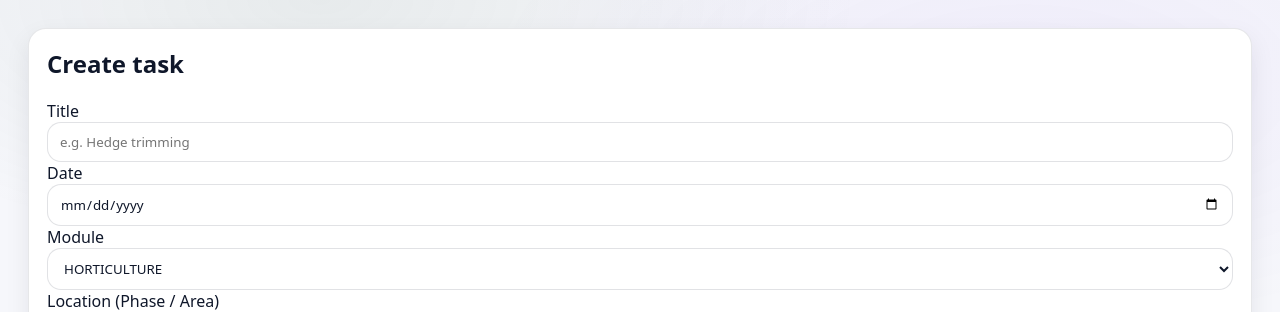
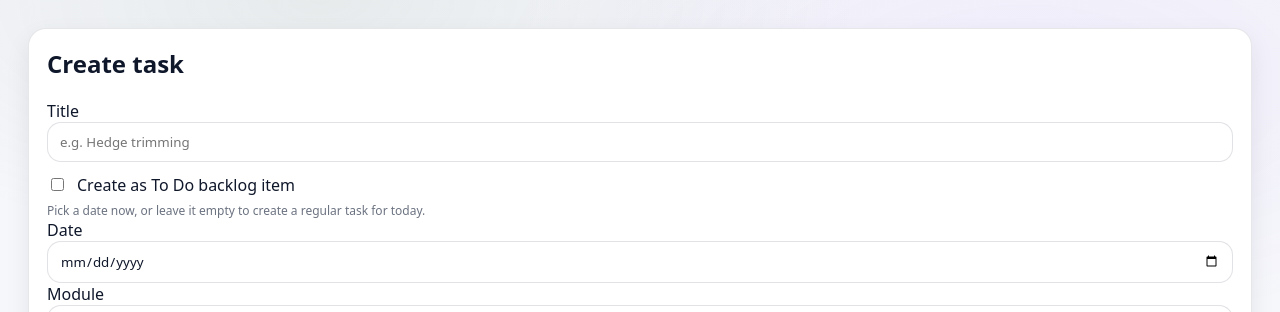
Before and after one commit to 1g0rb/taskmanager, a Flask app: template templates/admin_task_new.html in a window 1280 px wide. Shown: the top 312 px of the page. Run offline with Flask 3, Linux system fonts and the light colour scheme; the template is opened without the code that fills it, so the values that code supplies are empty.

Commit message:
Add admin todo backlog workflow

```diff
--- a/app.py
+++ b/app.py
@@ -91,6 +91,7 @@ class Task(Base):
 
     task_date = Column(Date, default=date.today)
     next_action_date = Column(Date, nullable=True)
+    is_todo = Column(Boolean, default=False, nullable=False)
 
     location_id = Column(Integer, ForeignKey("locations.id"), nullable=False)
 
@@ -473,6 +474,14 @@ def ensure_task_column_carryover():
         if "carryover_from_task_id" not in names:
             conn.execute(text("ALTER TABLE tasks ADD COLUMN carryover_from_task_id INTEGER"))
             print("✅ Added column: tasks.carryover_from_task_id")
+
+def ensure_task_column_is_todo():
+    with engine.begin() as conn:
+        cols = conn.execute(text("PRAGMA table_info(tasks)")).fetchall()
+        names = {c[1] for c in cols}
+        if "is_todo" not in names:
+            conn.execute(text("ALTER TABLE tasks ADD COLUMN is_todo BOOLEAN NOT NULL DEFAULT 0"))
+            print("Added column: tasks.is_todo")
 
 def ensure_user_column_display_name():
     with engine.begin() as conn:
@@ -618,6 +627,7 @@ def ensure_task_work_session_schema():
 
 Base.metadata.create_all(engine)
 ensure_task_column_carryover()
+ensure_task_column_is_todo()
 ensure_user_column_display_name()
 ensure_user_column_telegram_chat_id()
 ensure_observation_column_is_read()
@@ -1060,6 +1070,8 @@ def parse_module_arg() -> tuple[str, str | None]:
 
 
 def get_task_schedule_date(task: Task) -> date | None:
+    if getattr(task, "is_todo", False):
+        return None
     return task.task_date or task.next_action_date
 
 
@@ -1104,7 +1116,7 @@ def notify_task_assignees(db: Session, task: Task, label: str) -> None:
 
 
 def load_worker_task_groups(db: Session, user: User, module_filter: str | None, today: date, until: date):
-    query = db.query(Task).filter(Task.status != "done")
+    query = db.query(Task).filter(Task.status != "done", Task.is_todo == False)
     if module_filter:
         query = query.filter(Task.module == module_filter)
     query = filter_my_and_unassigned(db, query, user)
@@ -1174,6 +1186,8 @@ def pick_worker_priority_task(today_tasks, overdue_tasks, upcoming_tasks, assign
 
 
 def is_task_allowed_for_worker(db, task: Task, user: User) -> bool:
+    if getattr(task, "is_todo", False):
+        return False
     if user.role == "admin" or user.username.lower() in ADMIN_EMAILS:
         return True
 
@@ -1785,6 +1799,10 @@ def admin_tasks():
 
         # SMART SORT (command center order)
         def task_sort_key(t):
+            if t.is_todo:
+                created_key = t.created_at or datetime.min
+                created_stamp = created_key.timestamp() if created_key != datetime.min else 0
+                return (-1, -created_stamp, -(t.id or 0))
             d = str(t.task_date) if t.task_date else "9999-99-99"
 
             if t.status == "done":
@@ -1846,40 +1864,45 @@ def admin_tasks():
         # URGENT STRIP
         urgent_tasks = [
             t for t in tasks
-            if t.status != "done" and t.task_date and str(t.task_date) <= today
+            if not t.is_todo and t.status != "done" and t.task_date and str(t.task_date) <= today
         ][:4]
 
         # COUNTS
         counts = {
-            "today": sum(1 for t in tasks if (t.task_date and str(t.task_date) == today and t.status != "done")),
-            "unfinished": sum(1 for t in tasks if (t.task_date and str(t.task_date) < today and t.status != "done")),
-            "upcoming": sum(1 for t in tasks if (t.task_date and str(t.task_date) > today and t.status != "done")),
-            "done": sum(1 for t in tasks if t.status == "done"),
+            "todo": sum(1 for t in tasks if t.is_todo),
+            "today": sum(1 for t in tasks if (not t.is_todo and t.task_date and str(t.task_date) == today and t.status != "done")),
+            "unfinished": sum(1 for t in tasks if (not t.is_todo and t.task_date and str(t.task_date) < today and t.status != "done")),
+            "upcoming": sum(1 for t in tasks if (not t.is_todo and t.task_date and str(t.task_date) > today and t.status != "done")),
+            "done": sum(1 for t in tasks if not t.is_todo and t.status == "done"),
         }
 
         # FILTER LIST
         filtered_tasks = tasks
-        if flt == "today":
-            filtered_tasks = [t for t in tasks if (t.task_date and str(t.task_date) == today)]
+        if flt == "todo":
+            filtered_tasks = [t for t in tasks if t.is_todo]
+        elif flt == "today":
+            filtered_tasks = [t for t in tasks if (not t.is_todo and t.task_date and str(t.task_date) == today)]
         elif flt == "unfinished":
-            filtered_tasks = [t for t in tasks if (t.task_date and str(t.task_date) < today and t.status != "done")]
+            filtered_tasks = [t for t in tasks if (not t.is_todo and t.task_date and str(t.task_date) < today and t.status != "done")]
         elif flt == "open":
-            filtered_tasks = [t for t in tasks if t.status == "open"]
+            filtered_tasks = [t for t in tasks if t.status == "open" and not t.is_todo]
         elif flt == "done":
-            filtered_tasks = [t for t in tasks if t.status == "done"]
+            filtered_tasks = [t for t in tasks if t.status == "done" and not t.is_todo]
         elif flt == "upcoming":
-            filtered_tasks = [t for t in tasks if (t.task_date and str(t.task_date) > today and t.status != "done")]
+            filtered_tasks = [t for t in tasks if (not t.is_todo and t.task_date and str(t.task_date) > today and t.status != "done")]
 
         # GROUPING
-        groups = {"unfinished": [], "today": [], "upcoming": [], "done": []}
+        groups = {"todo": [], "unfinished": [], "today": [], "upcoming": [], "done": []}
 
         for t in filtered_tasks:
+            if t.is_todo:
+                groups["todo"].append(t)
+                continue
             if t.status == "done":
                 groups["done"].append(t)
                 continue
 
             if not t.task_date:
-                groups["upcoming"].append(t)
                 continue
 
             d = str(t.task_date)
@@ -2287,9 +2310,12 @@ def admin_task_new():
             assigned_ids = [int(x) for x in assigned_ids if x and x.strip().isdigit()]
 
             task_date_raw = (request.form.get("task_date") or "").strip()
-            if task_date_raw:
+            is_todo = (request.form.get("is_todo") or "").strip() == "1"
+            if task_date_raw and not is_todo:
                 y, m, d = task_date_raw.split("-")
                 task_date_val = date(int(y), int(m), int(d))
+            elif is_todo:
+                task_date_val = None
             else:
                 task_date_val = date.today()
 
@@ -2328,6 +2354,7 @@ def admin_task_new():
                 notes=notes or None,
                 task_date=task_date_val,
                 next_action_date=task_date_val,
+                is_todo=is_todo,
                 status="open",
             )
             db.add(t)
@@ -2368,13 +2395,14 @@ def admin_task_new():
 
             print("ADMIN_TASK_NEW: TASK SAVED, BEFORE TELEGRAM")
 
-            telegram_ok = send_telegram_message(
+            if not t.is_todo:
+                telegram_ok = send_telegram_message(
                 f"🆕 New task created\n"
                 f"{title}\n"
                 f"{TASKMANAGER_URL}admin/tasks#{t.id}"
             )
-            print("ADMIN_TASK_NEW: TELEGRAM RESULT =", telegram_ok)
-            flash("Task created.")
+            print("ADMIN_TASK_NEW: TELEGRAM RESULT =", telegram_ok if not t.is_todo else "skipped")
+            flash("Task created." if not t.is_todo else "To Do item created.")
             return redirect_back()
 
         return render_template(
@@ -3538,11 +3566,43 @@ def admin_task_move_to_today(task_id: int):
             return redirect_back()
 
         today = date.today()
+        task.is_todo = False
         task.task_date = today
         task.next_action_date = today
 
         db.commit()
+        notify_task_assignees(db, task, label="moved to today")
         flash("Task moved to today.")
+        return redirect_back()
+    finally:
+        db.close()
+
+
+@app.post("/admin/task/<int:task_id>/schedule")
+@admin_required
+def admin_task_schedule(task_id: int):
+    db = SessionLocal()
+    try:
+        task = db.get(Task, task_id)
+        if not task:
+            flash("Task not found.")
+            return redirect_back()
+
+        schedule_date_raw = (request.form.get("schedule_date") or "").strip()
+        if not schedule_date_raw:
+            flash("Schedule date is required.")
+            return redirect_back()
+
+        y, m, d = schedule_date_raw.split("-")
+        scheduled_for = date(int(y), int(m), int(d))
+
+        task.is_todo = False
+        task.task_date = scheduled_for
+        task.next_action_date = scheduled_for
+
+        db.commit()
+        notify_task_assignees(db, task, label="scheduled")
+        flash("Task scheduled.")
         return redirect_back()
     finally:
         db.close()
--- a/templates/admin_task_new.html
+++ b/templates/admin_task_new.html
@@ -9,8 +9,16 @@
         <label>Title</label>
         <input class="input" name="title" placeholder="e.g. Hedge trimming" required>
 
+        <label style="display:flex; align-items:center; gap:10px; margin-top:12px;">
+          <input type="checkbox" name="is_todo" value="1" id="is_todo">
+          <span>Create as To Do backlog item</span>
+        </label>
+        <div class="small" id="todo-help" style="margin-top:6px;">
+          Leave this checked for unscheduled backlog work. Schedule it later when it is ready for execution.
+        </div>
+
         <label>Date</label>
-        <input class="input" name="task_date" type="date">
+        <input class="input" name="task_date" id="task_date" type="date">
 
         <label>Module</label>
         <select class="input" name="module" id="module">
@@ -44,8 +52,11 @@
             const moduleSel = document.getElementById("module");
             const areaSel = document.getElementById("area_id");
             const unitSel = document.getElementById("residence_id");
+            const todoChk = document.getElementById("is_todo");
+            const dateInput = document.getElementById("task_date");
+            const todoHelp = document.getElementById("todo-help");
 
-            if (!moduleSel || !areaSel || !unitSel) return;
+            if (!moduleSel || !areaSel || !unitSel || !todoChk || !dateInput || !todoHelp) return;
 
             function firstVisibleOption(selectEl) {
               for (const opt of selectEl.options) {
@@ -93,11 +104,24 @@
               filterUnitsByAreaAndModule();
             }
 
+            function syncTodoState() {
+              const isTodo = todoChk.checked;
+              dateInput.disabled = isTodo;
+              if (isTodo) {
+                dateInput.value = "";
+              }
+              todoHelp.textContent = isTodo
+                ? "This item will stay in the admin To Do backlog until you schedule it."
+                : "Pick a date now, or leave it empty to create a regular task for today.";
+            }
+
             moduleSel.addEventListener("change", refreshAll);
             areaSel.addEventListener("change", filterUnitsByAreaAndModule);
+            todoChk.addEventListener("change", syncTodoState);
 
             // initial
             refreshAll();
+            syncTodoState();
           })();
         </script>
 
```
Also changed, not shown: migrate_todo.py (added, +20 -0 lines), templates/admin_tasks.html (+8 -1 lines), templates/partials/_task_card_admin.html (+27 -10 lines).
